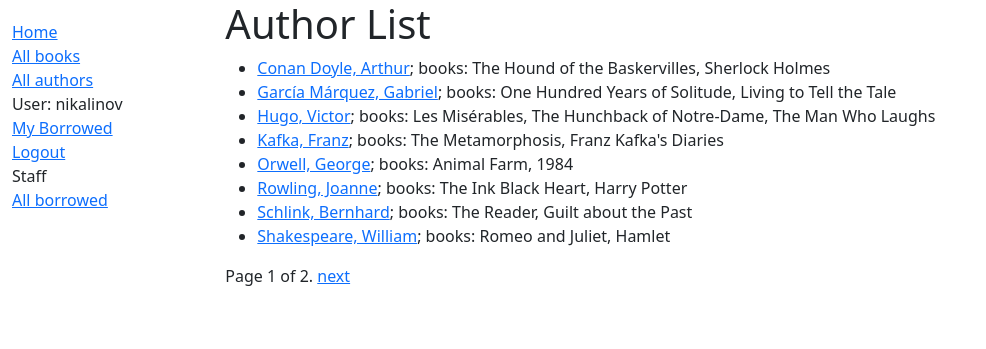
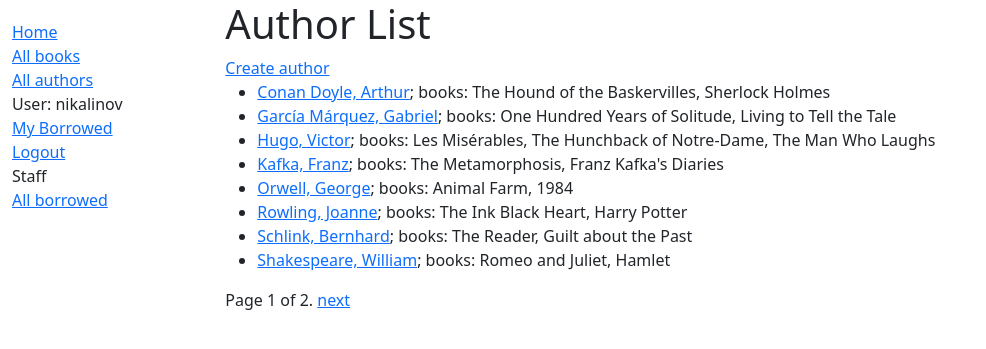
Before and after one commit to nikalinov/local-library, a Django app: page /catalog/authors/ in a window 1280 px wide. Shown: the top 349 px of the page, without its empty margins (0-986 px from the left). Run offline with Django 4.2, Linux system fonts and the light colour scheme; a user stored in the database is signed in; data comes from the database, SQL or seed files in the repository; both versions use the stored data as it was after the commit.

Commit message:
Added author create/change/delete functionality on the site

```diff
--- a/catalog/templates/catalog/author_list.html
+++ b/catalog/templates/catalog/author_list.html
@@ -2,6 +2,9 @@
 
 {% block content %}
   <h1>Author List</h1>
+  {% if perms.catalog.can_add_authors %}
+    <a href="url 'author-create'">Create author</a>
+  {% endif %}
   {% if author_list %}
     <ul>
       {% for author in author_list %}
--- a/catalog/urls.py
+++ b/catalog/urls.py
@@ -10,4 +10,7 @@ urlpatterns = [
     path('mybooks/', views.LoanedBooksByUserListView.as_view(), name='my-borrowed'),
     path('allborrowed/', views.LoanedBooksListView.as_view(), name='all-borrowed'),
     path('book/<uuid:pk>/renew/', views.renew_book_librarian, name='renew-book-librarian'),
+    path('author/create/', views.AuthorCreate.as_view(), name='author-create'),
+    path('author/<int:pk>/update/', views.AuthorUpdate.as_view(), name='author-update'),
+    path('author/<int:pk>/delete/', views.AuthorDelete.as_view(), name='author-delete'),
 ]
--- a/catalog/views.py
+++ b/catalog/views.py
@@ -115,3 +115,24 @@ def renew_book_librarian(request, pk):
     }
 
     return render(request, 'catalog/book_renew_librarian.html', context)
+
+# imports for editing views
+from django.views.generic.edit import CreateView, UpdateView, DeleteView
+from django.urls import reverse_lazy
+from catalog.models import Author
+
+class AuthorCreate(PermissionRequiredMixin, CreateView):
+    permission_required = 'catalog.can_manipulate_authors'
+    model = Author
+    fields = ['first_name', 'last_name', 'date_of_birth', 'date_of_death']
+    initial = {'date_of_death': '11/06/2020'}
+
+class AuthorUpdate(PermissionRequiredMixin, UpdateView):
+    permission_required = 'catalog.can_manipulate_authors'
+    model = Author
+    fields = '__all__' # Not recommended (potential security issue if more fields added)
+
+class AuthorDelete(PermissionRequiredMixin, DeleteView):
+    permission_required = 'catalog.can_manipulate_authors'
+    model = Author
+    success_url = reverse_lazy('authors')
```
Also changed, not shown: catalog/templates/catalog/author_confirm_delete.html (added, +10 -0 lines), catalog/templates/catalog/author_form.html (added, +11 -0 lines), catalog/migrations/0004_alter_author_options.py (added), catalog/migrations/0005_alter_author_options.py (added), db.sqlite3.
